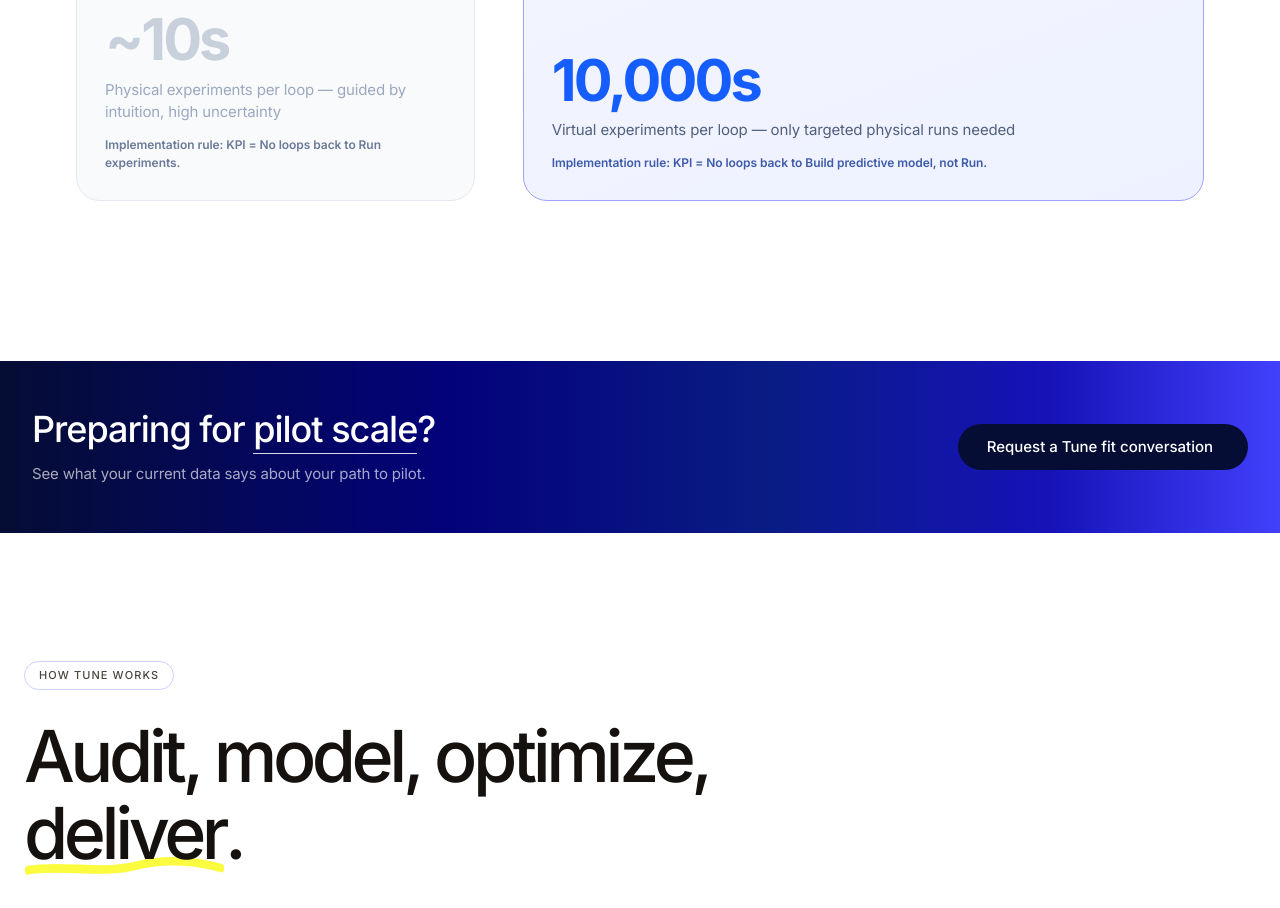
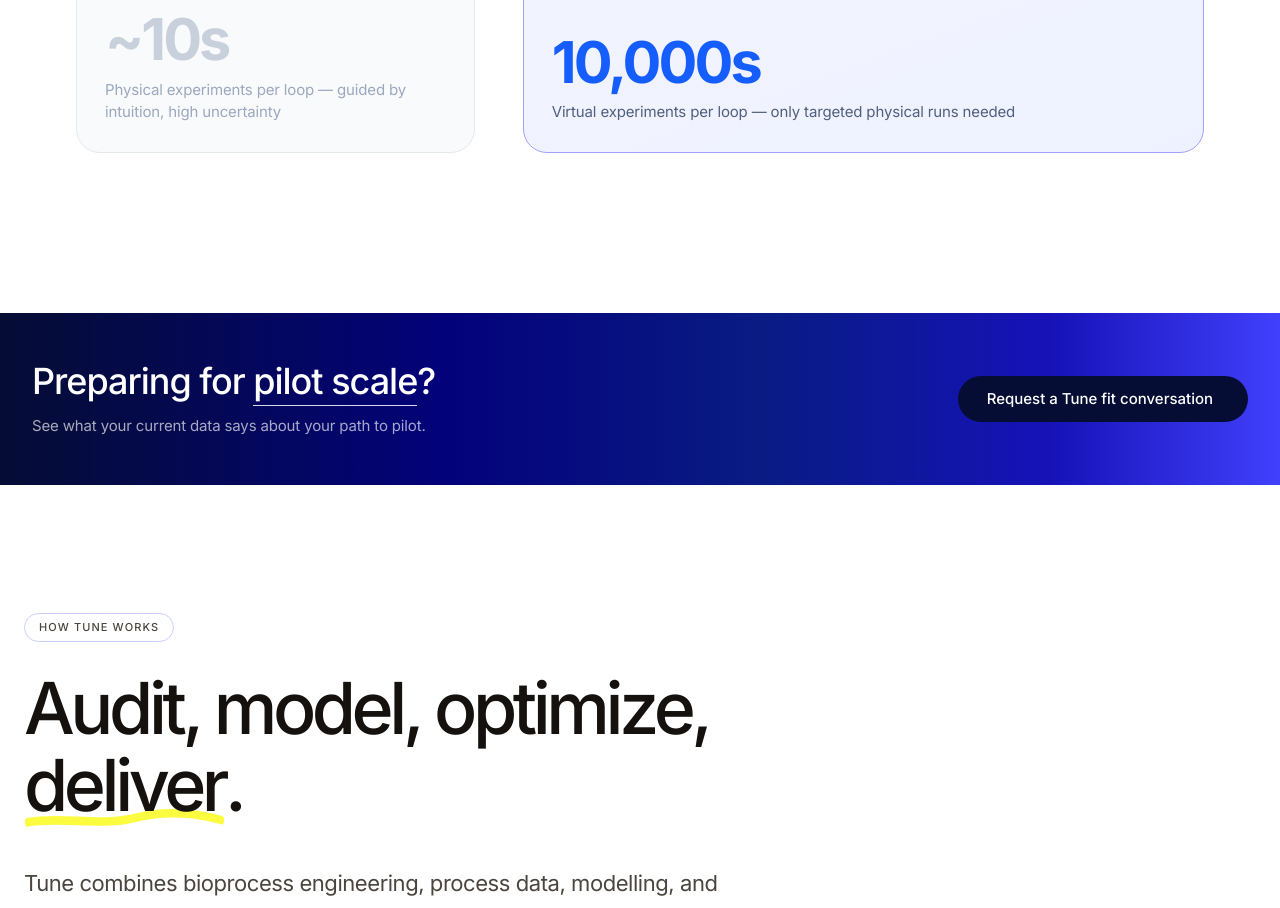
Before and after one commit to Lemniscabio/Tune, a Next.js app: page / in a window 1280 px wide. Shown: the part 3600-4508 px from the top of the page. Built offline with nearby package versions, Linux system fonts and the light colour scheme.

Commit message:
chore: content changes

```diff
--- a/features/engagement/LoopComparisonViz.tsx
+++ b/features/engagement/LoopComparisonViz.tsx
@@ -13,7 +13,6 @@
   statNote: string;
   loopBackToIndex: number;
   loopLabel?: string;
-  implementationRule: string;
 };
 
 type FlowProps = PanelConfig;
@@ -320,9 +319,8 @@
 }
 
 function LoopPanel(props: PanelConfig) {
-  const { variant, label, stat, statNote, implementationRule } = props;
+  const { variant, label, stat, statNote } = props;
   const blue = variant === 'blue';
-  const ruleColor = blue ? '#3D5BAA' : '#6B7A99';
 
   return (
     <div
@@ -363,12 +361,6 @@
         >
           {statNote}
         </p>
-        <p
-          className="mt-3 text-[12px] font-semibold leading-[1.5] tracking-[-0.005em]"
-          style={{ color: ruleColor }}
-        >
-          {implementationRule}
-        </p>
       </div>
     </div>
   );
@@ -385,7 +377,6 @@
         stat="~10s"
         statNote="Physical experiments per loop — guided by intuition, high uncertainty"
         loopBackToIndex={0}
-        implementationRule="Implementation rule: KPI = No loops back to Run experiments."
       />
       <LoopPanel
         variant="blue"
@@ -401,7 +392,6 @@
         statNote="Virtual experiments per loop — only targeted physical runs needed"
         loopBackToIndex={1}
         loopLabel="iterate model"
-        implementationRule="Implementation rule: KPI = No loops back to Build predictive model, not Run."
       />
     </div>
   );
```
